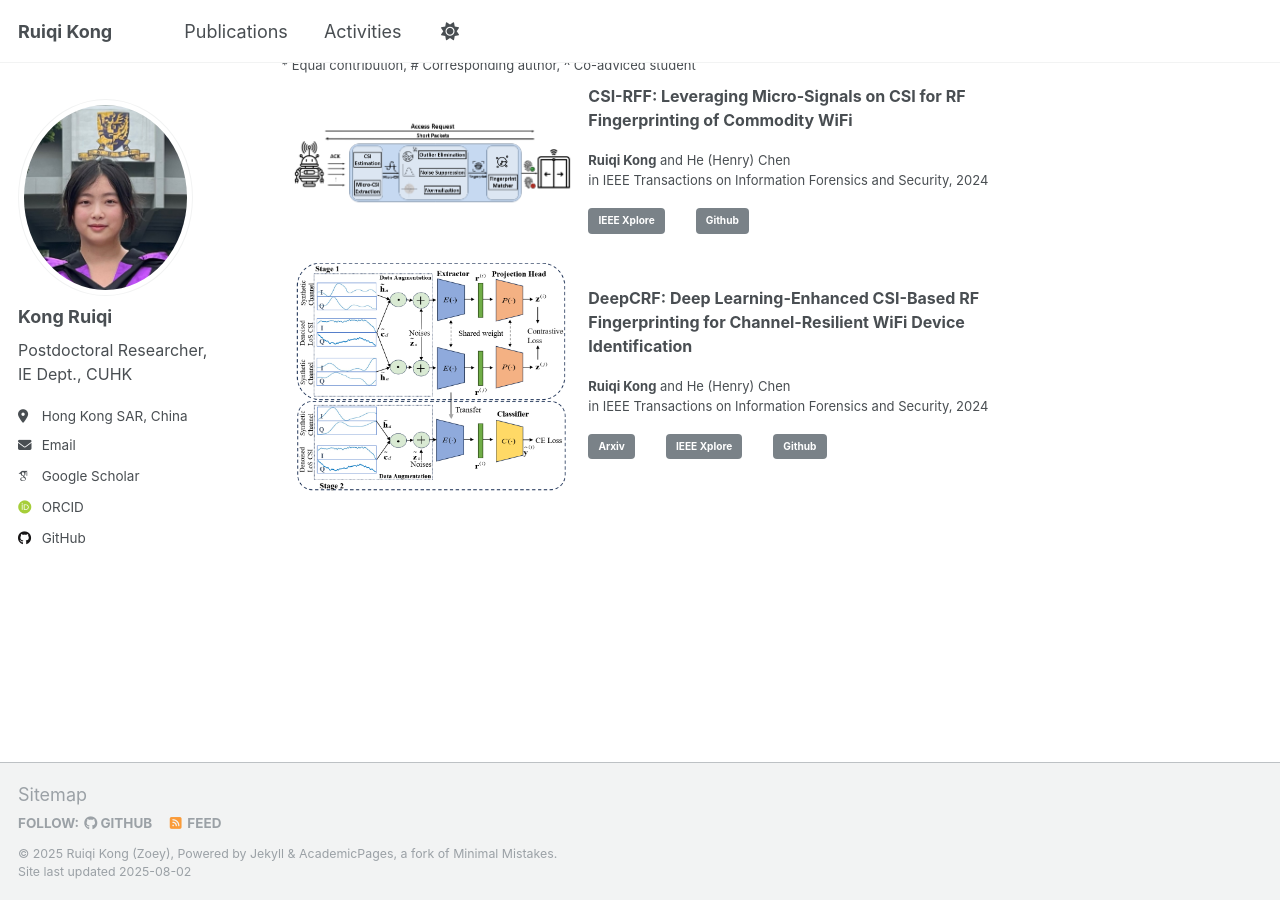
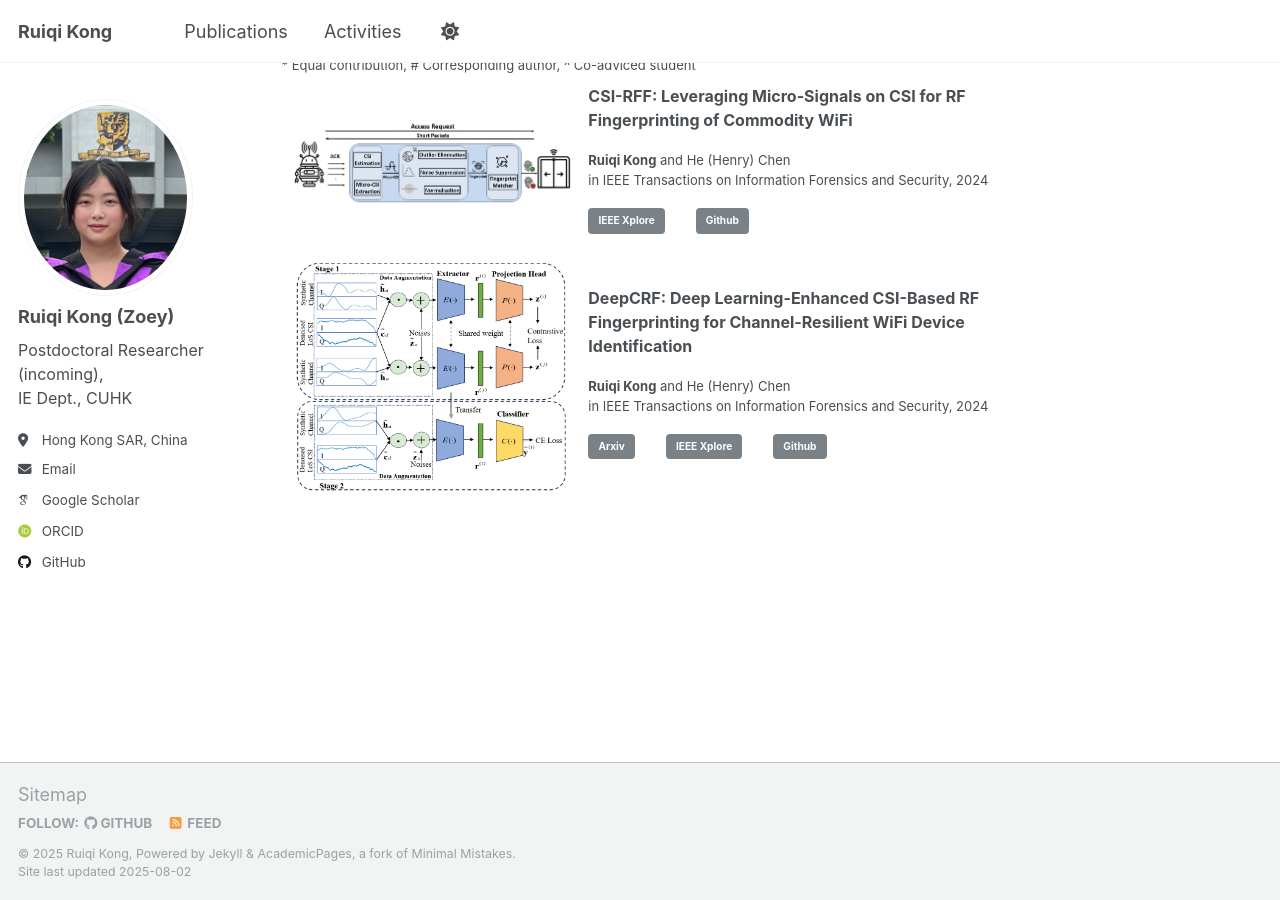
Before and after one commit to Oriseven/Oriseven.github.io, a Jekyll site: the page built from _pages/about.md, in a window 1280 px wide and 900 px high, scrolled down 609 px. Built offline with Jekyll 4.4.1, drawn with Linux system fonts in a browser that asks for light colours; some web fonts are replaced; a script that is not in the unit is left out.

Commit message:
Update _config.yml

```diff
--- a/_config.yml
+++ b/_config.yml
@@ -11,7 +11,7 @@ locale                   : "en-US"
 site_theme               : "default"
 title                    : "Ruiqi Kong"
 title_separator          : "-"
-name                     : &name "Ruiqi Kong (Zoey)"
+name                     : &name "Ruiqi Kong"
 description              : &description "personal description"
 url                      : https://oriseven.github.io # the base hostname & protocol for your site e.g. "https://[your GitHub username].github.io" or if you already have some other page hosted on Github then use "https://[your GitHub username].github.io/[Your Repo Name]"
 baseurl                  : "" # the subpath of your site, e.g. "/blog"
@@ -23,9 +23,9 @@ repository               : "academicpages/academicpages.github.io"
 author:
   # Biographic information
   avatar           : "profile.jpg"
-  name             : "Kong Ruiqi"
+  name             : "Ruiqi Kong (Zoey)"
   pronouns         : # example: "she/her"
-  bio              : "<font size=3>Postdoctoral Researcher,<br>IE Dept., CUHK</font>" #<center>
+  bio              : "<font size=3>Postdoctoral Researcher (incoming),<br>IE Dept., CUHK</font>" #<center>
   location         : "Hong Kong SAR, China"
   employer         : #"Red Brick University"
   uri              : # URL
```
